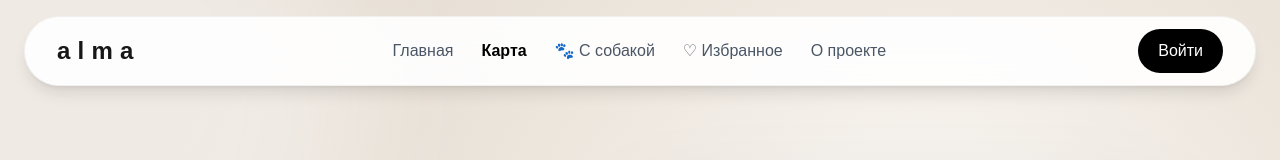
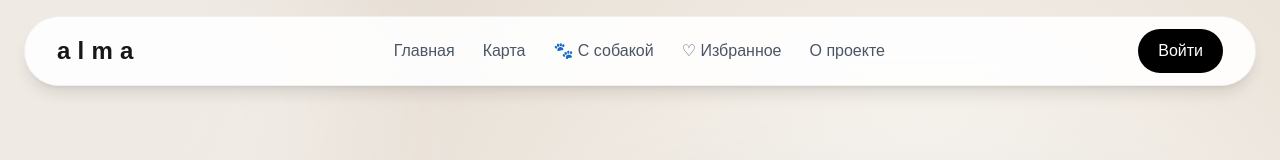
Before and after one commit to olgakastanova48386-dotcom/alma, a Next.js app: page / in a window 1280 px wide. Shown: the top 160 px of the page. Built offline with nearby package versions, Linux system fonts and the light colour scheme; no server answers.

Commit message:
Force header redeploy with correct nav order

```diff
--- a/components/Header.tsx
+++ b/components/Header.tsx
@@ -13,7 +13,7 @@ export default function Header() {
             <Link href="/" className="hover:text-black transition">
               Главная
             </Link>
-            <Link href="/map" className="font-semibold text-black hover:opacity-60 transition">
+            <Link href="/map" className="hover:text-black transition">
               Карта
             </Link>
             <Link href="/dog-friendly" className="hover:text-black transition">
```
